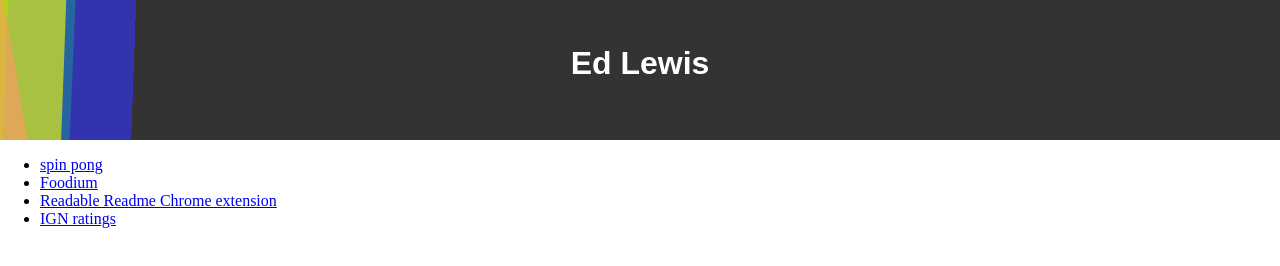
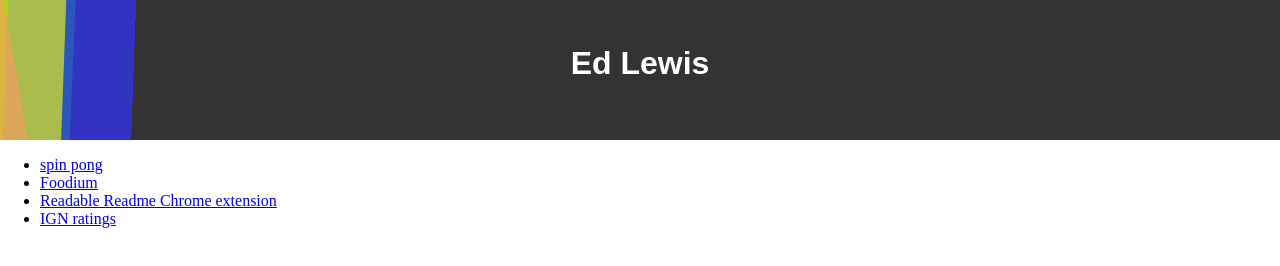
Before and after one commit to edabot/edabot.github.io, a plain HTML site: page index.html in a window 1280 px wide. Drawn offline with Linux system fonts and the light colour scheme.

Commit message:
tweaked blue

```diff
--- a/home.css
+++ b/home.css
@@ -84,7 +84,7 @@ body {
 }
 
 .bar2 {
-  background-color: rgba(50,50,255,0.6);
+  background-color: rgba(50,50,255,0.7);
   transform: rotateZ(10deg);
   animation-duration: 20s;
   animation-name: pulse2;
```
